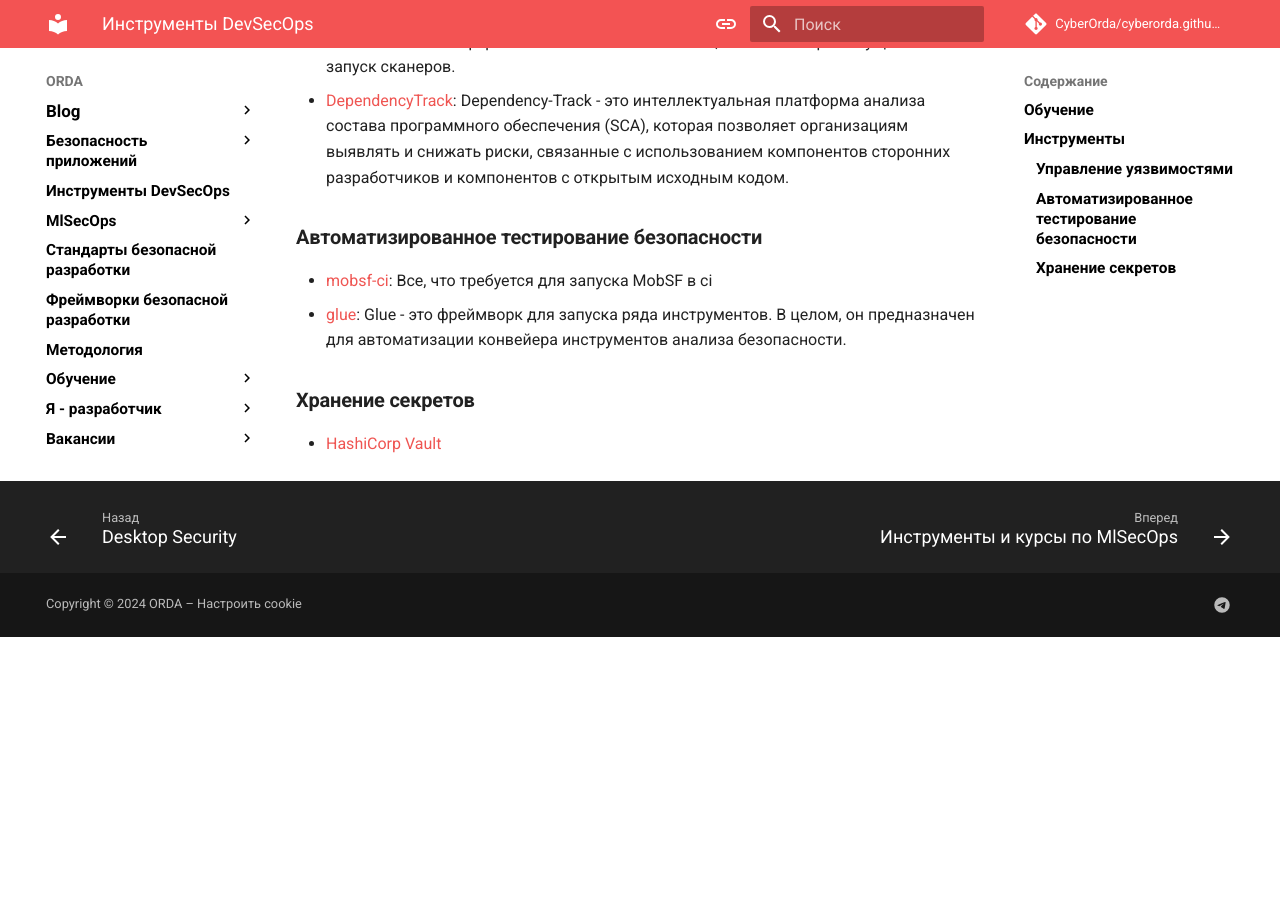
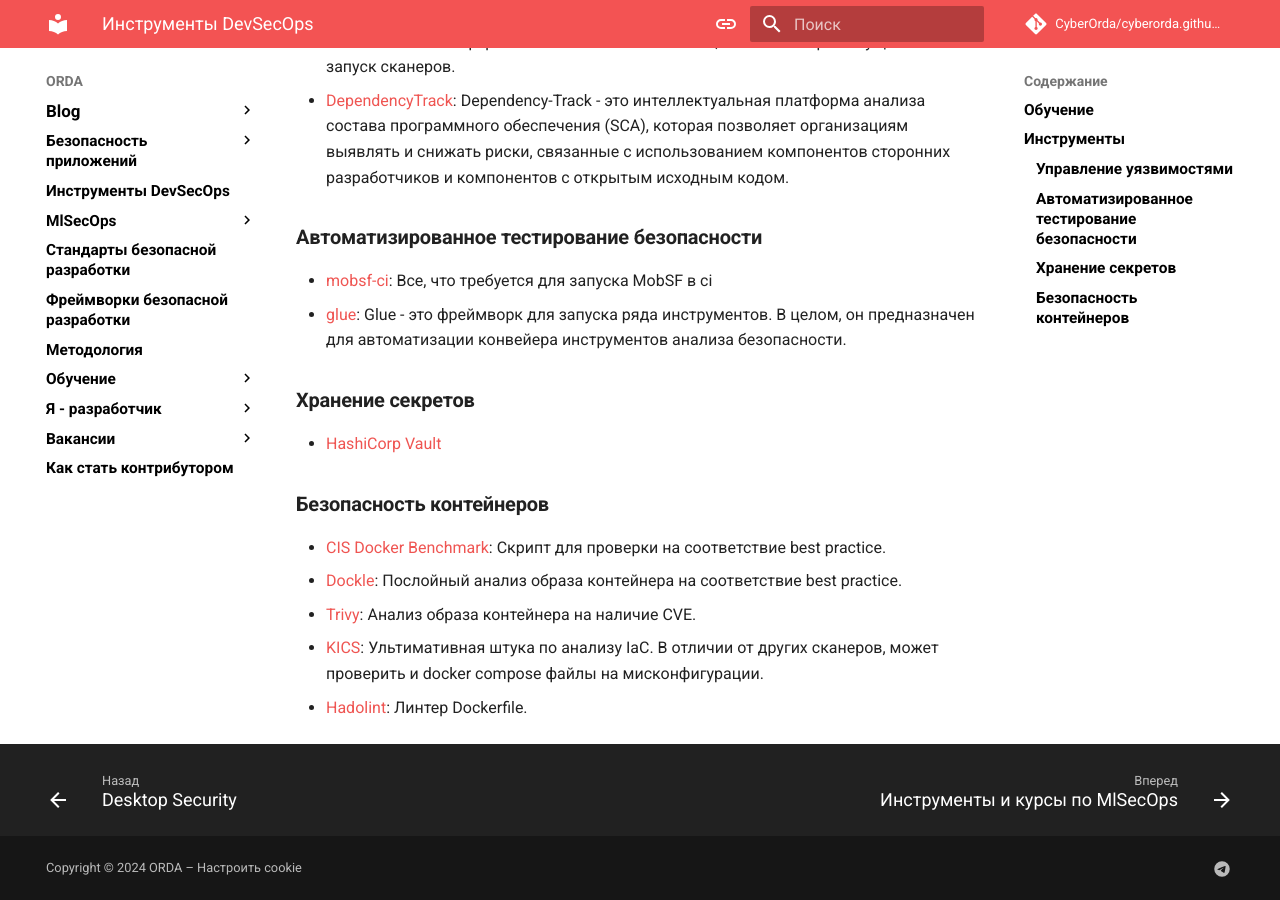
Before and after one commit to CyberOrda/cyberorda.github.io, an MkDocs documentation site: the page built from docs/DevSecOps.md, in a window 1280 px wide and 900 px high, scrolled down 541 px. Built offline with MkDocs 1.6.1 and Material for MkDocs 9.7.7, drawn with Linux system fonts in a browser that asks for light colours; comment, search, counter and statistics services are not loaded; before the commit the page ends 1178 px from its top, so only the background shows below that.

Commit message:
Update DevSecOps

```diff
--- a/docs/DevSecOps.md
+++ b/docs/DevSecOps.md
@@ -28,3 +28,11 @@
 ### **Хранениe секретов**
 
 - [HashiCorp Vault](https://github.com/hashicorp/vault)
+
+### **Безопасность контейнеров**
+
+- [CIS Docker Benchmark](https://github.com/docker/docker-bench-security): Скрипт для проверки на соответствие best practice.
+- [Dockle](https://github.com/goodwithtech/dockle):  Послойный анализ образа контейнера на соответствие best practice.
+- [Trivy](https://github.com/aquasecurity/trivy): Анализ образа контейнера на наличие CVE.
+- [KICS](https://github.com/Checkmarx/kics): Ультимативная штука по анализу IaC. В отличии от других сканеров, может проверить и docker compose файлы на мисконфигурации.
+- [Hadolint](https://github.com/hadolint/hadolint): Линтер Dockerfile.
```
Also changed, not shown: docs/Labs.md (+3 -0 lines).
